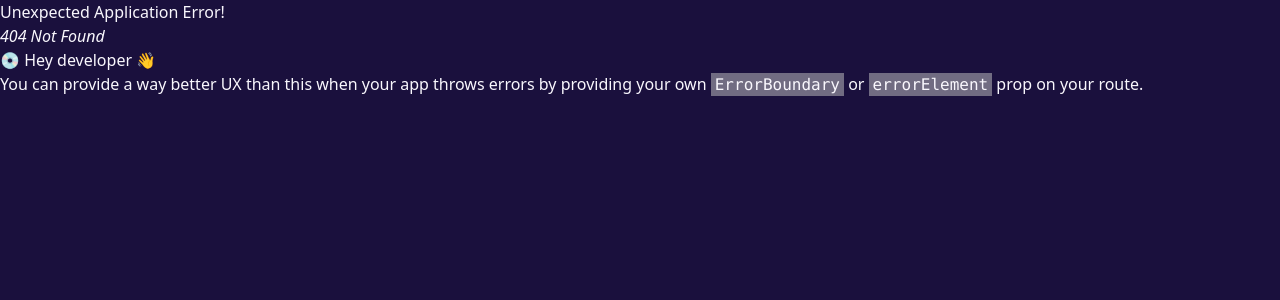
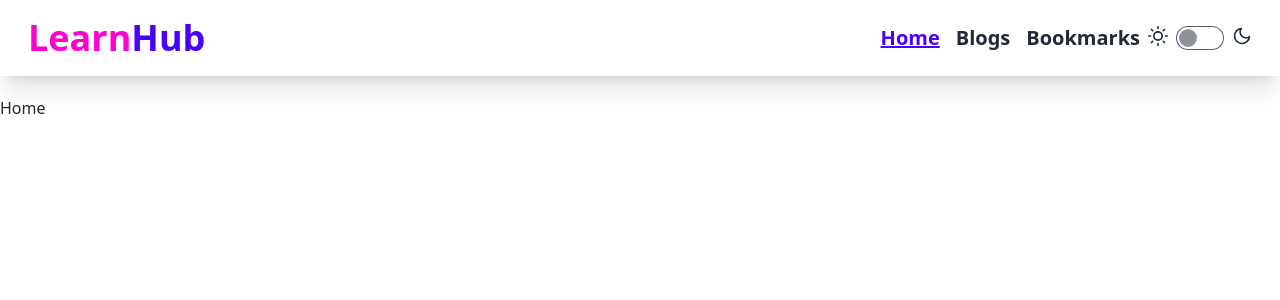
Before and after one commit to mstsurnalyakter/LearnHub, a React (Vite) app: page / in a window 1280 px wide. Before the commit this address had no page. Shown: the top 300 px of the page. Built offline with nearby package versions, Linux system fonts and the light colour scheme.

Commit message:
NavLink added

```diff
--- a/src/components/NavBar.jsx
+++ b/src/components/NavBar.jsx
@@ -1,4 +1,5 @@
 import { useEffect, useState } from "react";
+import { NavLink } from "react-router-dom";
 
 const NavBar = () => {
   const [theme, setTheme] = useState("light");
@@ -41,17 +42,32 @@ const NavBar = () => {
             </div>
             <ul
               tabIndex={0}
-              className="menu menu-sm dropdown-content mt-3 z-[1] p-2 font-bold text-xl  shadow bg-base-100 rounded-box w-52"
+              className="menu menu-sm dropdown-content mt-3 z-[1] p-2 text-xl  shadow bg-base-100 rounded-box w-52"
             >
-              <li>
-                <a>Home</a>
-              </li>
-              <li>
-                <a>Blogs</a>
-              </li>
-              <li>
-                <a>Bookmarks</a>
-              </li>
+              <NavLink
+                className={({ isActive }) =>
+                  isActive ? "text-primary font-bold underline" : "font-bold"
+                }
+                to={"/"}
+              >
+                Home
+              </NavLink>
+              <NavLink
+                className={({ isActive }) =>
+                  isActive ? "text-primary font-bold underline" : "font-bold"
+                }
+                to={"/blogs"}
+              >
+                Blogs
+              </NavLink>
+              <NavLink
+                className={({ isActive }) =>
+                  isActive ? "text-primary font-bold underline" : "font-bold"
+                }
+                to={"/bookmarks"}
+              >
+                Bookmarks
+              </NavLink>
             </ul>
           </div>
           <a className="text-3xl text-secondary font-bold lg:text-4xl gap-0">
@@ -60,16 +76,31 @@ const NavBar = () => {
         </div>
         <div className="navbar-end">
           <div className="navbar-center hidden lg:flex">
-            <ul className="menu font-bold text-xl menu-horizontal px-1">
-              <li>
-                <a>Home</a>
-              </li>
-              <li className="text-primary underline">
-                <a>Blogs</a>
-              </li>
-              <li>
-                <a>Bookmarks</a>
-              </li>
+            <ul className="menu space-x-4 font-bold text-xl menu-horizontal px-1">
+              <NavLink
+                className={({ isActive }) =>
+                  isActive ? "text-primary font-bold underline" : "font-bold"
+                }
+                to={"/"}
+              >
+                Home
+              </NavLink>
+              <NavLink
+                className={({ isActive }) =>
+                  isActive ? "text-primary font-bold underline" : "font-bold"
+                }
+                to={"/blogs"}
+              >
+                Blogs
+              </NavLink>
+              <NavLink
+                className={({ isActive }) =>
+                  isActive ? "text-primary font-bold underline" : "font-bold"
+                }
+                to={"/bookmarks"}
+              >
+                Bookmarks
+              </NavLink>
             </ul>
           </div>
           {/* theme controller start*/}
--- /dev/null
+++ b/src/layouts/MainLayout.jsx
@@ -0,0 +1,18 @@
+import { Outlet } from "react-router";
+import NavBar from "../components/NavBar"
+
+
+const MainLayout = () => {
+  return (
+    <>
+      <div className="h-24">
+        <NavBar />
+      </div>
+      <div className="min-h-[calc(100vh-117px)]">
+        <Outlet />
+      </div>
+    </>
+  );
+}
+
+export default MainLayout
--- a/src/pages/Home.jsx
+++ b/src/pages/Home.jsx
@@ -1,14 +1,7 @@
-import React from 'react'
-import NavBar from '../components/NavBar';
-
 const Home = () => {
   return (
     <div className="">
-      <div className='h-24'>
-        <NavBar />
-      </div>
-      <h2>Home Page</h2>
-      {/* Navbar */}
+      <h1>Home</h1>
     </div>
   );
 }
```
Also changed, not shown: src/routes/Routes.jsx (+23 -2 lines).
